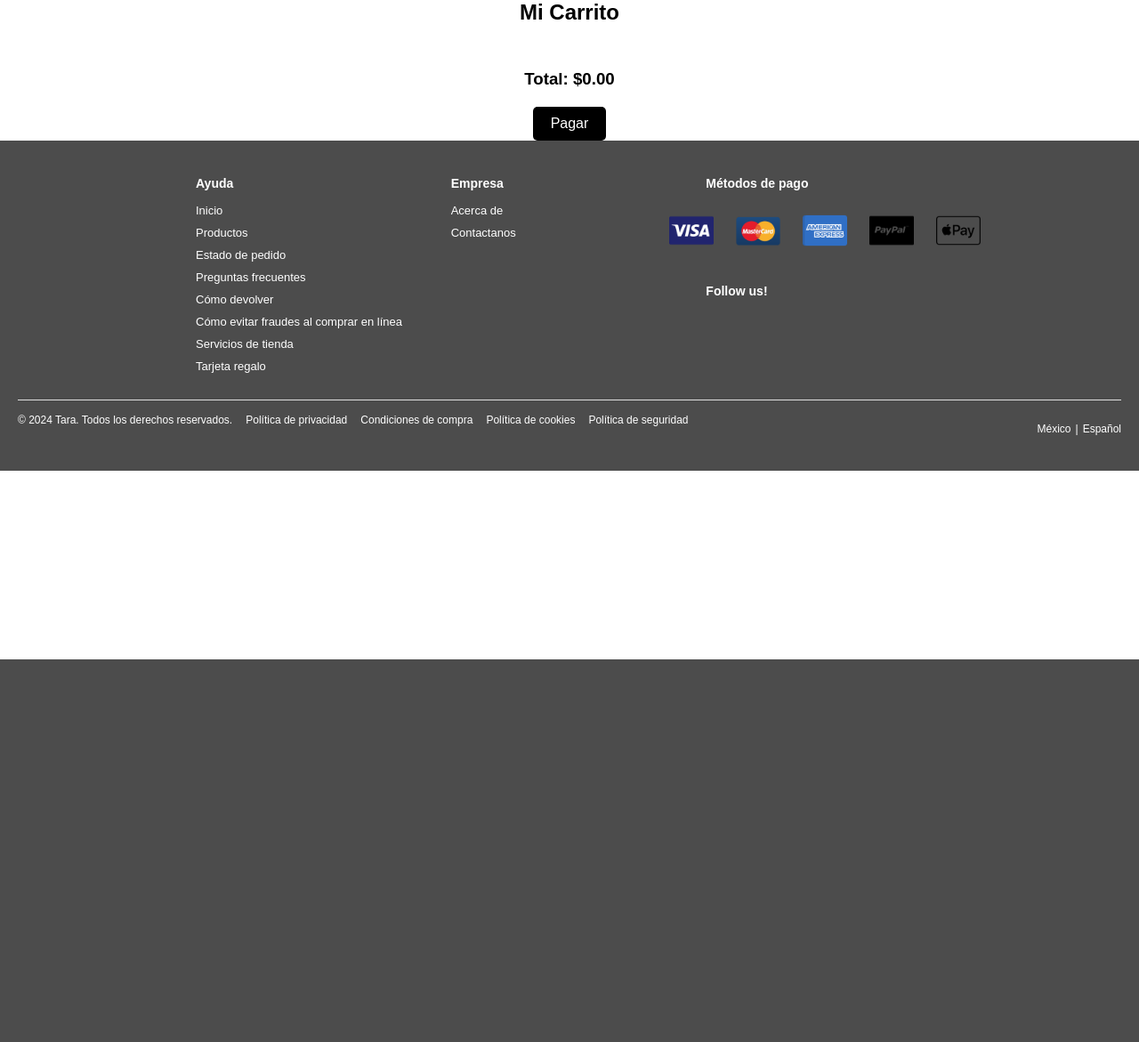
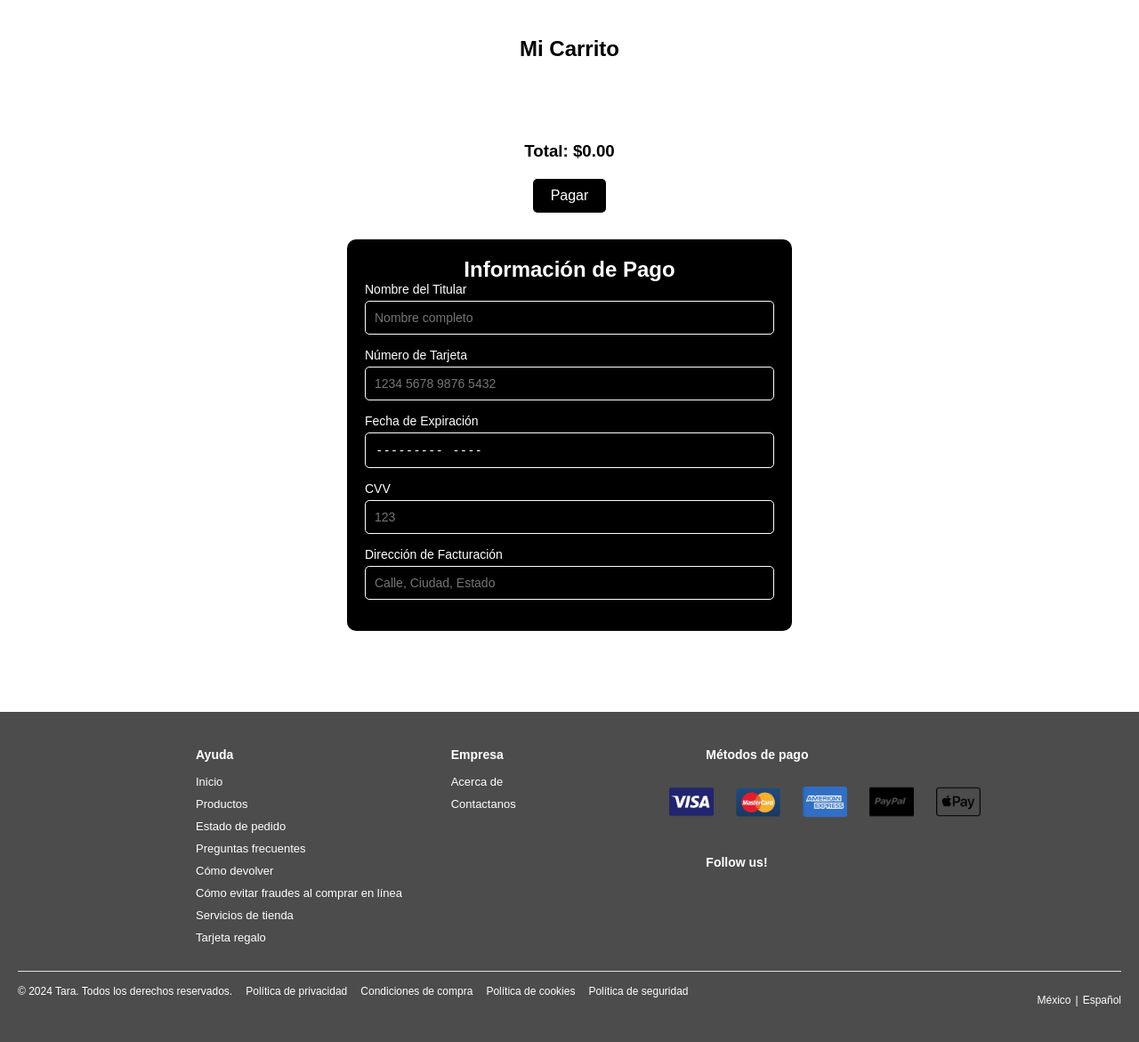
Before and after one commit to fabianreyesmn/tara, a PHP site: page /carrito.html in a window 1280 px wide. Shown: the part 59-1230 px from the top of the page at 89% size. Before the commit the page ends 800 px from the top, so only its background shows below. Run offline with PHP 8.4, Linux system fonts and the light colour scheme.

Commit message:
form pago

```diff
--- a/carrito.html
+++ b/carrito.html
@@ -18,7 +18,29 @@
                 <h3>Total: <span id="totalAmount">$0.00</span></h3>
                 <button id="btnPagar" class="btn btn-primary">Pagar</button>
             </div>
+
+            <div id="formularioPago" class="formulariosLoginRegistro">
+                <h2 class="titulo">Información de Pago</h2>
+                <form id="formPago">
+                    <label for="nombre">Nombre del Titular</label>
+                    <input type="text" id="nombre" name="nombre" required placeholder="Nombre completo" />
+
+                    <label for="numeroTarjeta">Número de Tarjeta</label>
+                    <input type="text" id="numeroTarjeta" name="numeroTarjeta" required placeholder="1234 5678 9876 5432" />
+
+                    <label for="fechaExpiracion">Fecha de Expiración</label>
+                    <input type="month" id="fechaExpiracion" name="fechaExpiracion" required />
+
+                    <label for="cvv">CVV</label>
+                    <input type="text" id="cvv" name="cvv" required placeholder="123" />
+
+                    <label for="direccion">Dirección de Facturación</label>
+                    <input type="text" id="direccion" name="direccion" required placeholder="Calle, Ciudad, Estado" />
+
+                </form>
+            </div>
         </div>
+
 
         <script src="js/prod_carrito.js"></script>
 
--- a/estilos/productos_carrito.css
+++ b/estilos/productos_carrito.css
@@ -73,3 +73,49 @@ h2{
 #btnPagar:hover {
   background-color: #4e5052;
 }
+
+/* Estilos para el formulario de pago */
+#formularioPago {
+  background-color: #000;
+  color: white;
+  padding: 20px;
+  border-radius: 10px;
+  margin-top: 30px;
+  width: 500px;
+ margin-bottom: 50px;
+}
+.contenido {
+  display: flex;
+  flex-direction: column;
+  align-items: center;
+  justify-content: center;
+  min-height: 100vh;
+}
+#carritoContainer {
+  display: grid;
+  grid-template-columns: repeat(3, 1fr);
+  gap: 50px;
+  padding: 20px;
+  justify-items: center;
+}
+#formPago input {
+  width: 100%;
+  padding: 10px;
+  margin-bottom: 15px;
+  border: 1px solid #fff;
+  border-radius: 5px;
+  background-color: black;
+  color: white;
+  font-size: 14px;
+}
+
+#formPago input:focus {
+  border: 1px solid #C19A6B;
+  background-color: #333;
+}
+
+#formPago label {
+  font-size: 14px;
+  margin-bottom: 5px;
+  display: block;
+}
```
